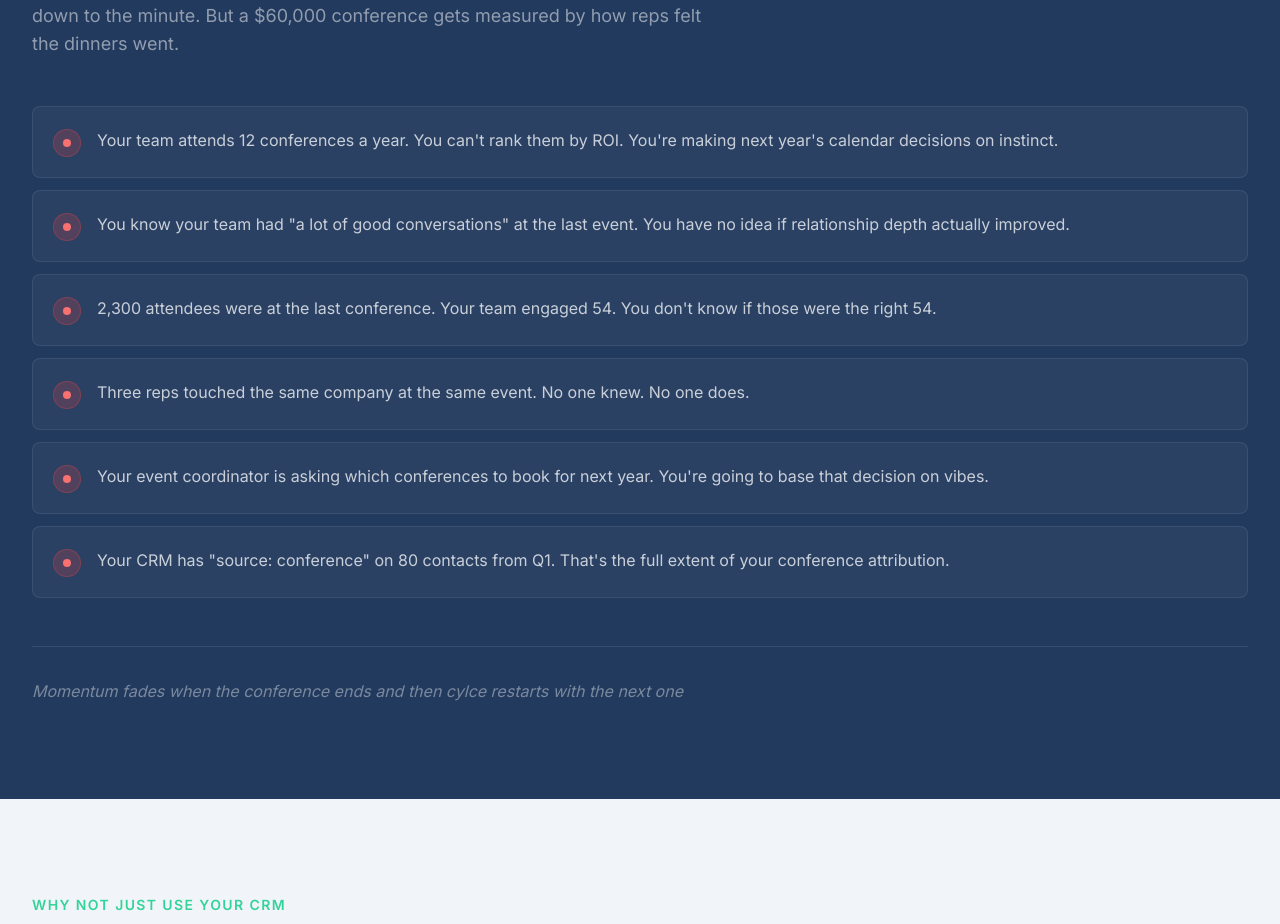
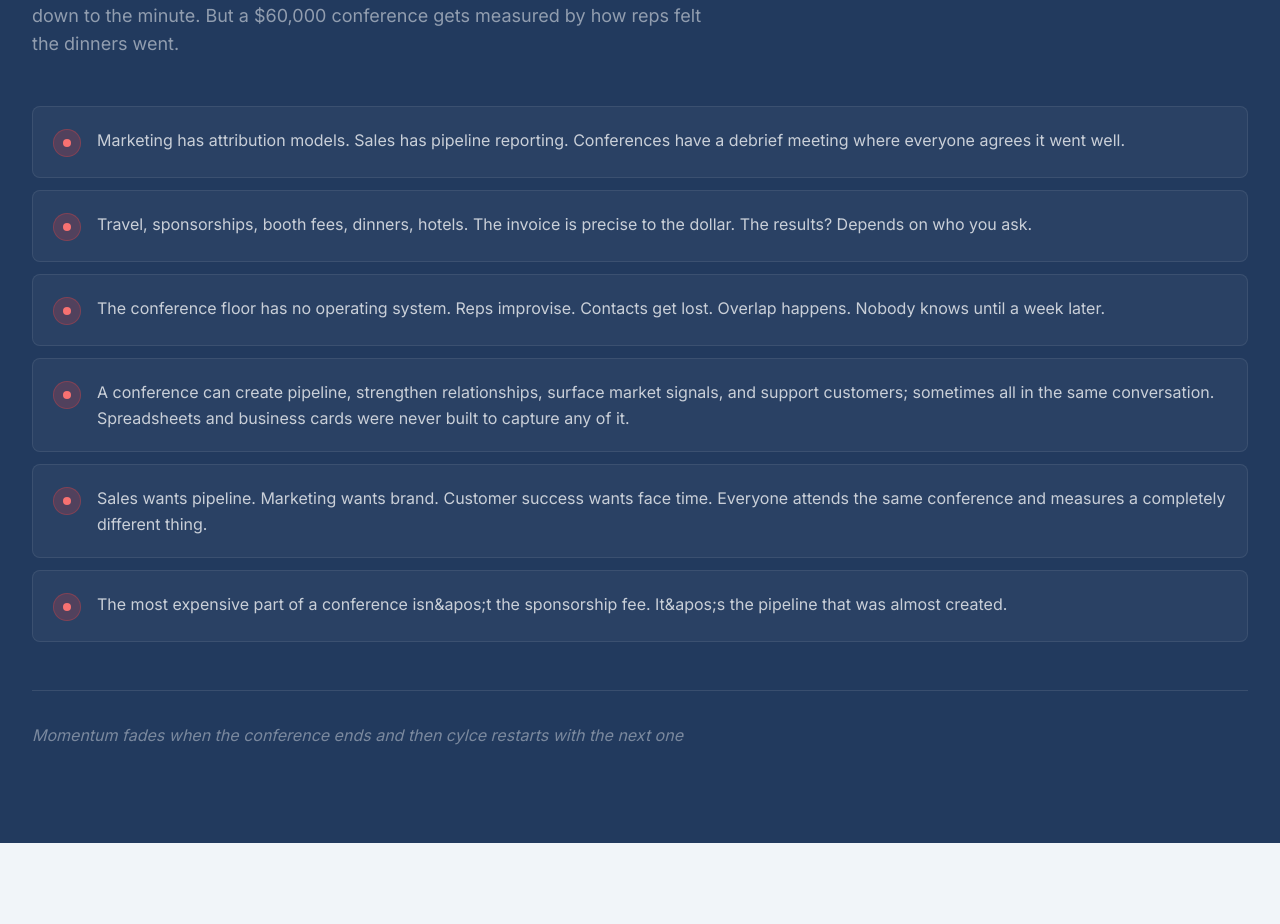
Before and after one commit to kmwinn21-beep/parlay-website, a Next.js app: page / in a window 1280 px wide. Shown: the part 2067-2991 px from the top of the page. Built offline with nearby package versions, Linux system fonts and the light colour scheme; a web font is replaced by a local one.

Commit message:
Changed 6 problem statements to be more concise and impactful. Updated the headline to be more direct.

```diff
--- a/components/marketing/ProblemSection.tsx
+++ b/components/marketing/ProblemSection.tsx
@@ -1,10 +1,10 @@
 const PROBLEMS = [
-  "Your team attends 12 conferences a year. You can't rank them by ROI. You're making next year's calendar decisions on instinct.",
-  "You know your team had \"a lot of good conversations\" at the last event. You have no idea if relationship depth actually improved.",
-  "2,300 attendees were at the last conference. Your team engaged 54. You don't know if those were the right 54.",
-  "Three reps touched the same company at the same event. No one knew. No one does.",
-  "Your event coordinator is asking which conferences to book for next year. You're going to base that decision on vibes.",
-  "Your CRM has \"source: conference\" on 80 contacts from Q1. That's the full extent of your conference attribution.",
+  "Marketing has attribution models. Sales has pipeline reporting. Conferences have a debrief meeting where everyone agrees it went well.",
+  "Travel, sponsorships, booth fees, dinners, hotels. The invoice is precise to the dollar. The results? Depends on who you ask.",
+  "The conference floor has no operating system. Reps improvise. Contacts get lost. Overlap happens. Nobody knows until a week later.",
+  "A conference can create pipeline, strengthen relationships, surface market signals, and support customers; sometimes all in the same conversation. Spreadsheets and business cards were never built to capture any of it.",
+  "Sales wants pipeline. Marketing wants brand. Customer success wants face time. Everyone attends the same conference and measures a completely different thing.",
+  "The most expensive part of a conference isn&apos;t the sponsorship fee. It&apos;s the pipeline that was almost created.",
 ];
 
 export default function ProblemSection() {
```
